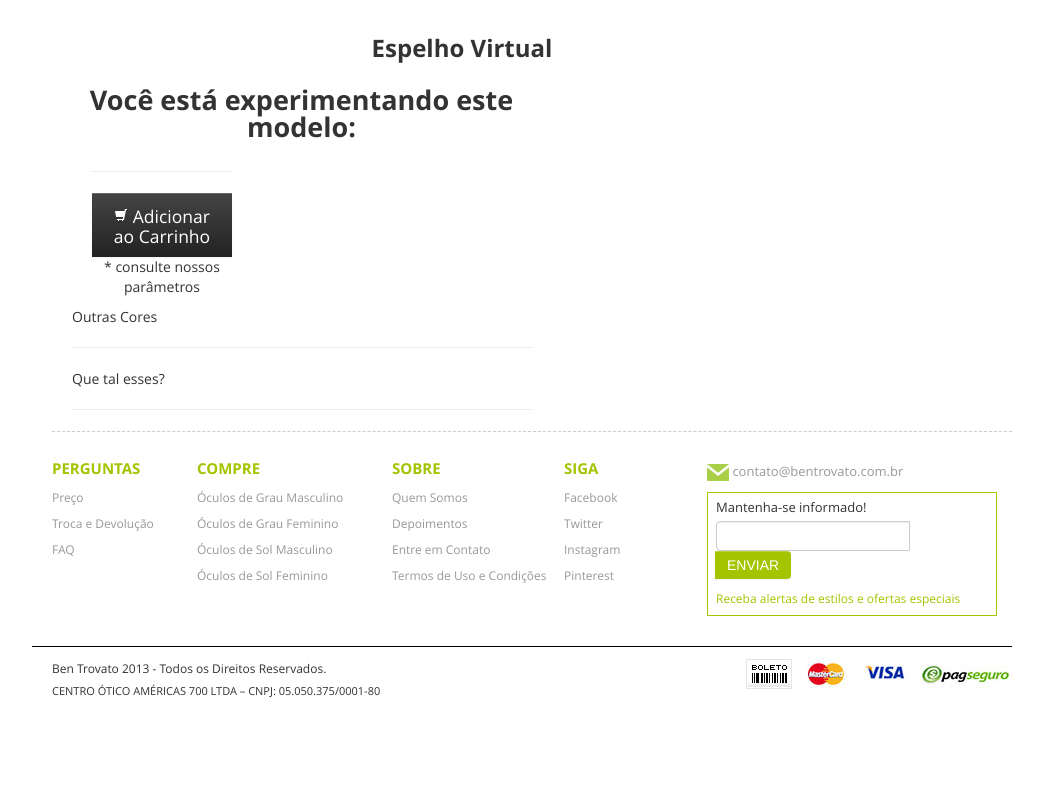
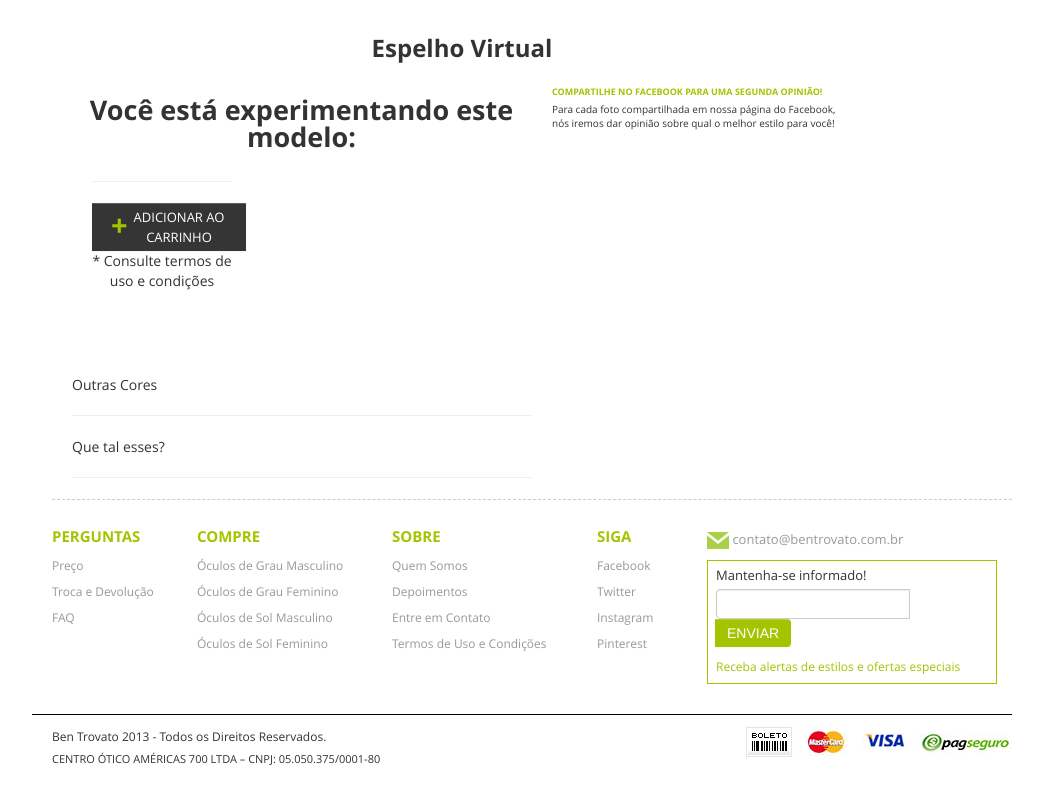
Before and after one commit to dabwax/ben-trovato, a CakePHP app: template app/View/Glasses/fittingbox.ctp in a window 1280 px wide. Shown: the part 187-972 px from the top of the page, without its empty margins (112-1155 px from the left). Before the commit the page ends 884 px from the top, so only its background shows below. Run offline with PHP 8.4 and a stand-in for CakePHP, Linux system fonts and the light colour scheme; the template is opened without the code that fills it, so the values that code supplies are empty; form fields are guessed from the names that the template uses; some libraries are stand-ins or nearby versions.

Commit message:
Atualização final de correções do cliente.

```diff
--- a/app/View/Glasses/fittingbox.ctp
+++ b/app/View/Glasses/fittingbox.ctp
@@ -9,7 +9,7 @@
 <div class="row">
 	<div id="espelho-virtual-principal" class="span6">
 
-		<h3 id="voce-esta-experimentando">
+		<h3 id="voce-esta-experimentando" style="margin-top: 20px;">
 			Você está experimentando este modelo:
 		</h3> <!-- #voce-esta-experimentando -->
 
@@ -38,19 +38,25 @@
 				<hr />
 			</div> <!-- .texto-com-linha -->
 
-			<a href="<?php echo $this->Html->url( array('action' => 'buy', $glass['Glass']['id']) ); ?>" id="btn-comprar" class="btn btn-inverse btn-large">
-				<i class="icon icon-shopping-cart icon-white"></i> Adicionar ao Carrinho
+			<a href="<?php echo $this->Html->url( array('action' => 'buy', $glass['Glass']['id']) ); ?>" id="btn-comprar" class="btn-lente btn btn-inverse" style="text-align: left; position: relative; background: #353535; border-radius: 0px; border: none; width: 130px;">
+
+				<span style="float: left; display: inline; margin-right: 6px; margin-top: 8px; color: #A4C400; font-weight: bold; font-size: 29px; margin-left: 7px;">+</span>
+
+				<p style="float: left; display: inline; text-align: center; text-transform: uppercase; margin: 0px; font-size: 13px;">
+					Adicionar Ao<br>Carrinho
+				</p>
+
 			</a> <!-- #btn-comprar -->
 
 			<p id="consulte-nossos-parametros">
-				* consulte nossos parâmetros
+				* Consulte termos de uso e condições
 			</p> <!-- #consulte-nossos-parametros -->
 
 		</div> <!-- #sobre-o-oculos -->
 
 		<div class="clear clearfix"></div>
 
-		<div id="outras-cores">
+		<div id="outras-cores" style="margin-top: 74px;">
 
 			<div class="texto-com-linha">
 
@@ -196,5 +202,11 @@
 			});
 		</script>
 
+		<div class="clear clearfix"></div>
+
+		<p style="font-weight: bold; margin-top: 6px; font-size: 9px; margin-bottom: 0px; color: #a4c400;">COMPARTILHE NO FACEBOOK PARA UMA SEGUNDA OPINIÃO!</p>
+
+		<p style="font-size: 10px; line-height: 14px;">Para cada foto compartilhada em nossa página do Facebook, nós iremos dar opinião sobre qual o melhor estilo para você!</p>
+
 	</div> <!-- #espelho-virtual-lateral -->
 </div>
--- a/app/View/Home/index.ctp
+++ b/app/View/Home/index.ctp
@@ -32,7 +32,7 @@
 		<div class="banners-embaixo">
 			<?php foreach($bannersEmbaixo as $banner) : ?>
 			<a <?php if($banner['Banner']['link'] != '') { ?>href="<?php echo $banner['Banner']['link']; ?>"<?php } ?>>
-				<?php echo $this->Loja->imagem($banner['Banner']['image'], array('w' => '300', 'h' => '433') ); ?>
+				<?php echo $this->Loja->imagem($banner['Banner']['image'], array('w' => '300', 'h' => '415') ); ?>
 			</a>
 			<?php endforeach; ?>
 		</div> <!-- .banners-embaixo -->
--- a/app/View/Layouts/default.ctp
+++ b/app/View/Layouts/default.ctp
@@ -27,8 +27,8 @@
 		$(document).ready(function() {
 			$(".colorbox-iframe").colorbox({
 				iframe: true,
-				width: 860,
-				height: 660
+				width: 890,
+				height: 690
 			});
 
 			$(".colorbox-image").colorbox({
@@ -37,8 +37,8 @@
 
 			$(".colorbox-armacao").colorbox({
 				iframe: true,
-				width: 830,
-				height: 530
+				width: 860,
+				height: 560
 			});
 		});
 	</script>
@@ -299,7 +299,7 @@
 					<a href="<?php echo $this->Html->url( array('controller' => 'pages', 'action' => 'display', 'termos-de-uso') ); ?>">Termos de Uso e Condições</a>
 				</div>
 
-				<div class="span2" style="position: relative; left: 33px;">
+				<div class="span2" style="position: relative; left: 66px;">
 					<h3 class="footer-title">Siga</h3>
 					<a href="http://www.facebook.com/byBenTrovato">Facebook</a>
 					<a href="http://twitter.com/byBenTrovato">Twitter</a>
--- a/app/View/Pages/quem-somos.ctp
+++ b/app/View/Pages/quem-somos.ctp
@@ -11,7 +11,7 @@
 		<h2 style="position: relative; margin-top: 40px; margin-bottom: 40px; font-size: 23px;"><span style="position: absolute; left: 0px; top: 9px; width: 100%; height: 1px; background: #CCC;"></span> <span style="background: #FFF; position: relative; z-index: 999; padding: 26px; left: 0px; text-transform: uppercase; top: -10px; font-size: 18px;">Quem Somos</span> </h2>
 
 		<p style="font-size: 13px; text-align: justify !important; line-height: 26px; text-align: left;">
-			<?php echo $this->Html->image('Sobre_Foto01.jpg', array('style' => 'float: left; margin: 0px 50px 20px 0px; width: 360px; height: 345px; margin-top: 8px;') ); ?>
+			<?php echo $this->Html->image('Sobre_Foto01.jpg', array('style' => 'float: left; margin: 0px 50px 20px 0px; width: 360px; height: 320px; margin-top: 8px;') ); ?>
 
 			Ben Trovato é o destino virtual para amantes da moda. Nós somos apaixonados por óculos e adoramos ter um para cada humor. Estamos cansados de usar apenas um par que custou muito caro, todo dia, até quebrar.</p>
 
@@ -40,9 +40,7 @@
 
 		<h2 style="text-align: left;font-family: 'Nothing You Could Do' !important; font-size: 22px; margin-top: 92px; margin-bottom: 28px; text-align: center;">Como funciona o mercado óptico?</h2>
 
-		<p style="font-size: 13px; text-align: justify !important; line-height: 26px; text-align: left;">Hoje, a maioria das grifes de luxo vendem suas licenças para poucas empresas multinacionais que ficam responsáveis pelo desenho, fabricação e venda das armações em troca de contratos milionários e royalties sobre as vendas.</p>
-
-		<p style="font-size: 13px; text-align: justify !important; line-height: 26px; text-align: left;">Essas poucas multinacionais controlam todas as licenças das grandes marcas, às vezes até mesmo os seus distribuidores, mantendo os preços artificialmente elevados.</p>
+		<p style="font-size: 13px; text-align: justify !important; line-height: 26px; text-align: left;">Hoje, a maioria das grifes de luxo vendem suas licenças para poucas empresas multinacionais que ficam responsáveis pelo desenho, fabricação e venda das armações em troca de contratos milionários e royalties sobre as vendas. Essas poucas multinacionais controlam todas as licenças das grandes marcas, às vezes até mesmo os seus distribuidores, mantendo os preços artificialmente elevados.</p>
 
 		<p style="font-size: 13px; text-align: justify !important; line-height: 26px; text-align: left;">Além disso, a grande maioria das óticas vende estas armações por preços entre 3 a 4 vezes o valor de compra, inclusive adicionando uma margem (muito) confortável nas lentes oftálmicas.</p>
 
--- a/app/webroot/css/default.css
+++ b/app/webroot/css/default.css
@@ -203,7 +203,7 @@ header {
 	float: left;
 	display: inline;
 	width: 300px;
-	height: 433px;
+	height: 415px;
 	margin-right: 10px;
 }
 #banner-preco {
@@ -466,6 +466,7 @@ color: #000;
 	line-height: 24px;
 	margin: 0px;
 	color: #706c6c;
+	font-weight: 600;
 }
 #informacoes-do-oculos #cor-do-oculos {
 	float: left;
@@ -478,6 +479,7 @@ color: #000;
 	text-transform: uppercase;
 	color: #bfbfbf;
 	margin-top: 4px;
+	font-weight: 600;
 }
 .linha-com-titulo {
 	float: left;
@@ -498,6 +500,7 @@ color: #000;
 	font-size: 24px;
 	padding-left: 20px;
 	padding-right: 22px;
+	font-weight: 600;
 }
 .linha-com-titulo hr {
 	position: absolute;
@@ -563,6 +566,7 @@ color: #000;
 	margin-right: 8px;
 	display: inline-block;
 	font-style: italic;
+	font-weight: 400;
 }
 .oculos-outras-cores a {
 	float: left;
```
Also changed, not shown: app/View/Glasses/view.ctp (+4 -4 lines), app/View/Pages/termos-de-uso.ctp (+14 -5 lines), app/webroot/css/fittingbox.css (+5 -2 lines).
